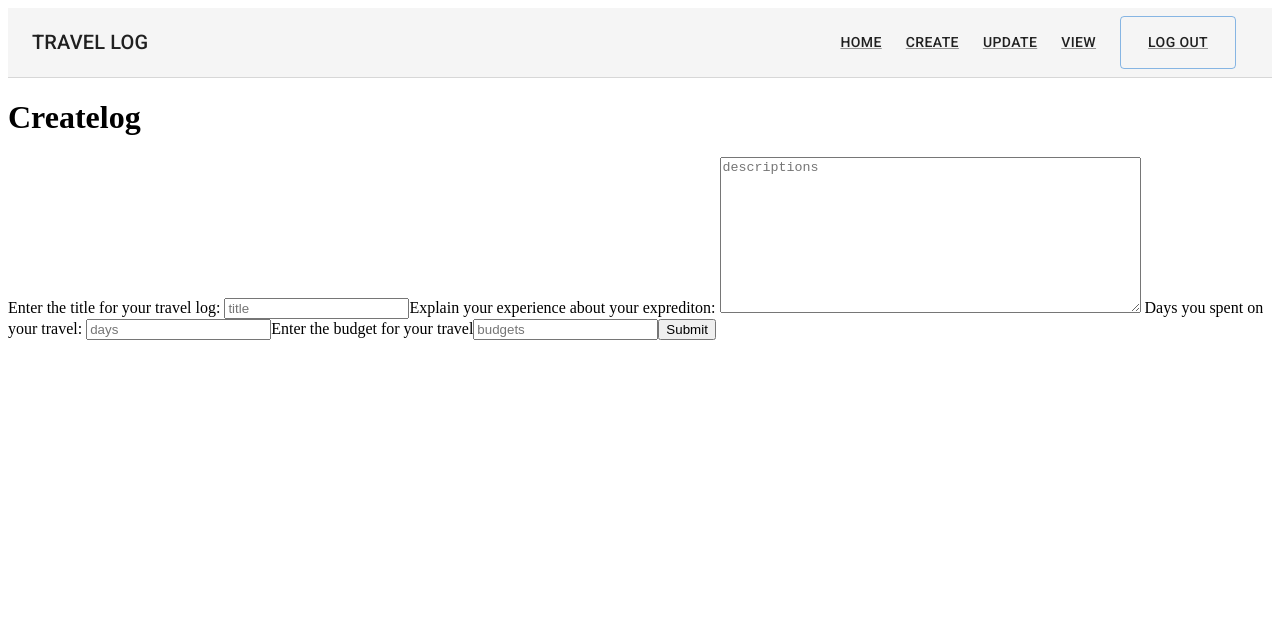
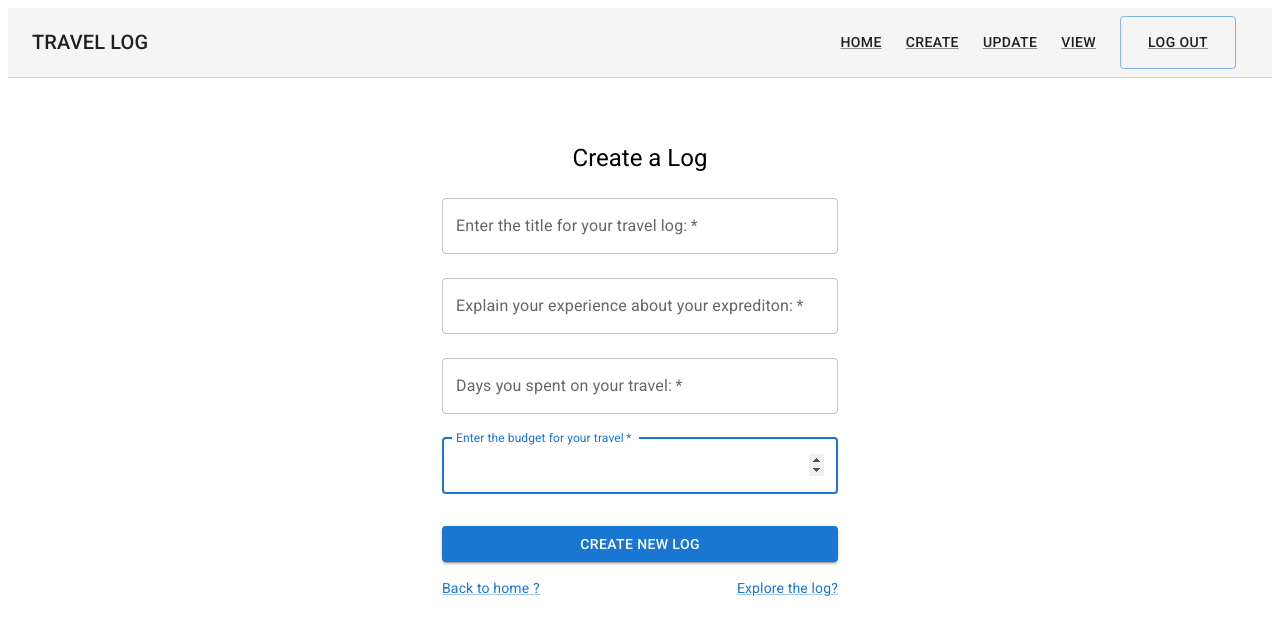
Before and after one commit to krishbale/Travel-Log-App, a React (Create React App) app in the folder client/: page /create in a window 1280 px wide. Shown: the top 634 px of the page. Built offline with nearby package versions, Linux system fonts and the light colour scheme; no server answers.

Commit message:
createlogdesigned

```diff
--- a/client/src/components/Createlog.js
+++ b/client/src/components/Createlog.js
@@ -1,6 +1,19 @@
 
 import React,{useState,useEffect} from 'react'
-import { useNavigate } from 'react-router-dom';
+
+import Avatar from '@mui/material/Avatar';
+import Button from '@mui/material/Button';
+// import signpic from "../images/signup.svg";
+import {  useNavigate } from 'react-router-dom';
+import TextField from '@mui/material/TextField';
+import FormControlLabel from '@mui/material/FormControlLabel';
+import Checkbox from '@mui/material/Checkbox';
+import Link from '@mui/material/Link';
+import Grid from '@mui/material/Grid';
+import Box from '@mui/material/Box';
+// import LockOutlinedIcon from '@mui/icons-material/LockOutlined';
+import Typography from '@mui/material/Typography';
+import Container from '@mui/material/Container';
 
 export default function Createlog() {
   const history = useNavigate();
@@ -36,7 +49,7 @@ export default function Createlog() {
 }
   const handleInputs = (e) => {
     let name, value;
-    console.log(e)
+    // console.log(e)
     name = e.target.name;
     value = e.target.value;
     setUser({ ...user,[name]:value})
@@ -45,37 +58,94 @@ export default function Createlog() {
 
   return (
     <>
-      <div className='createlog'>
-                <h1>Createlog</h1>
-                <div className='row'>
-                <form className='form ' method='post' >
-                <div className='form-group '>
+     <Container component="main" maxWidth="xs">
+     <Box
+          sx={{
+            marginTop: 8,
+            display: 'flex',
+            flexDirection: 'column',
+            alignItems: 'center',
+          }}
+        >
+
+          <Typography component="h1" variant="h5">
+          Create a Log
+          </Typography>
+          <Box component="form" onSubmit={Travelform} noValidate sx={{ mt: 1 }}>
+            <TextField
+              margin="normal"
+              required
+              fullWidth
+              type="text"
+              id="title"
+              label="Enter the title for your travel log:"
+              name="title"
+              autoComplete=""
+              autoFocus
+              onChange={handleInputs}
+            />
+              <TextField
+              margin="normal"
+              required
+              fullWidth
+              type="text"
+              id="descriptions"
+              label="Explain your experience about your exprediton:"
+              name="descriptions"
+              autoComplete="descriptions"
+              autoFocus
+              onChange={handleInputs}
+            />
+              <TextField
+              margin="normal"
+              required
+              fullWidth
+              type="number"
+              id="days"
+              label=" Days you spent on your travel:"
+              name="days"
+              autoComplete="days"
+              autoFocus
+              onChange={handleInputs}
+            />
+              <TextField
+              margin="normal"
+              required
+              fullWidth
+              type="number"
+              id="budget"
+              label="Enter the budget for your travel"
+              name="budgets"
+              autoComplete="budgets"
+              autoFocus
+              onChange={handleInputs}
+            />
 
 
-                    <label  htmlFor="title"> Enter the title for your travel log: </label>
-                    <input type="text" className='form-control form-text text bg-dark  text-white ' placeholder='title' name="title"
-                        onChange={handleInputs} required/>
+            <Button
+              type="submit"
+              fullWidth
+              variant="contained"
+              sx={{ mt: 3, mb: 2 }}
+            >
+             Create New LOG
+            </Button>
+            <Grid container>
+              <Grid item xs>
+                <Link href="/" variant="body2">
+                  Back to home ?
+                </Link>
+              </Grid>
+              <Grid item>
+                <Link href="/view" variant="body2">
+                  {"Explore the log? "}
+                </Link>
+              </Grid>
+            </Grid>
+          </Box>
+        </Box>
+        </Container>
 
-                    <label htmlFor="descriptions">Explain your experience about your exprediton: </label>
-                   <textarea className='form-control form-control-plaintext bg-dark  text-white ' placeholder='descriptions' name="descriptions"
-                    onChange={handleInputs} id="" cols="50" rows="10"></textarea>
-
-                    <label htmlFor="days"> Days you spent on your travel: </label>
-                    <input type="number" className='form-control bg-dark  text-white text-white ' placeholder='days' name="days"
-                        onChange={handleInputs} required/>
-
-                    <label htmlFor="budgets">Enter the budget for your travel</label>
-
-                    <input type="number" className='form-control bg-dark  text-white '  placeholder='budgets' name="budgets"
-                    onChange={handleInputs} required/>
-                    <input type="submit" className='btn btn-lg btn-outline-info '  name='submit' onClick={Travelform} />
-                    </div>
-
-                </form>
-
-                </div>
-
-            </div>
 
     </>
   )
```
Also changed, not shown: 1 other file (tests, documents, lock files or other folders).
